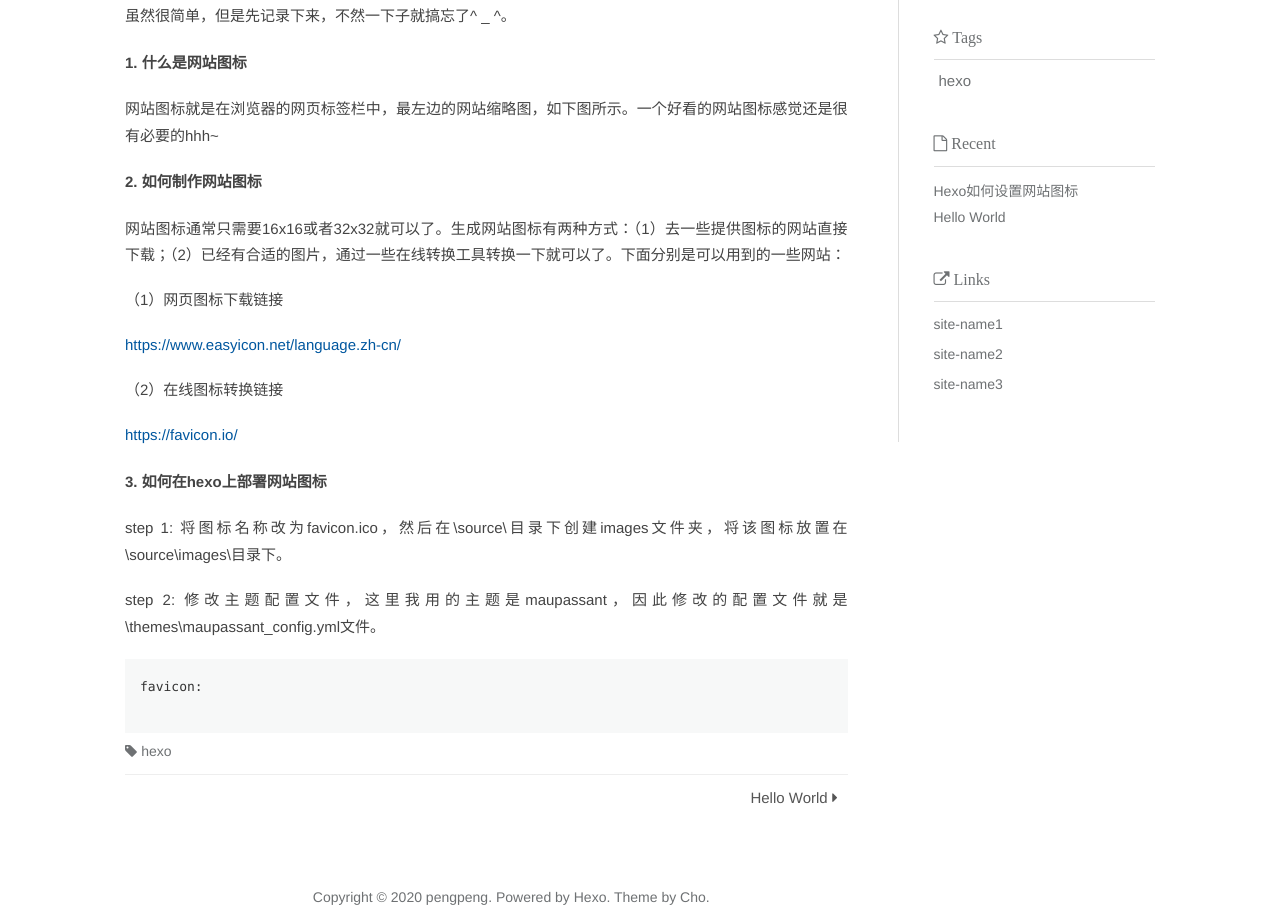
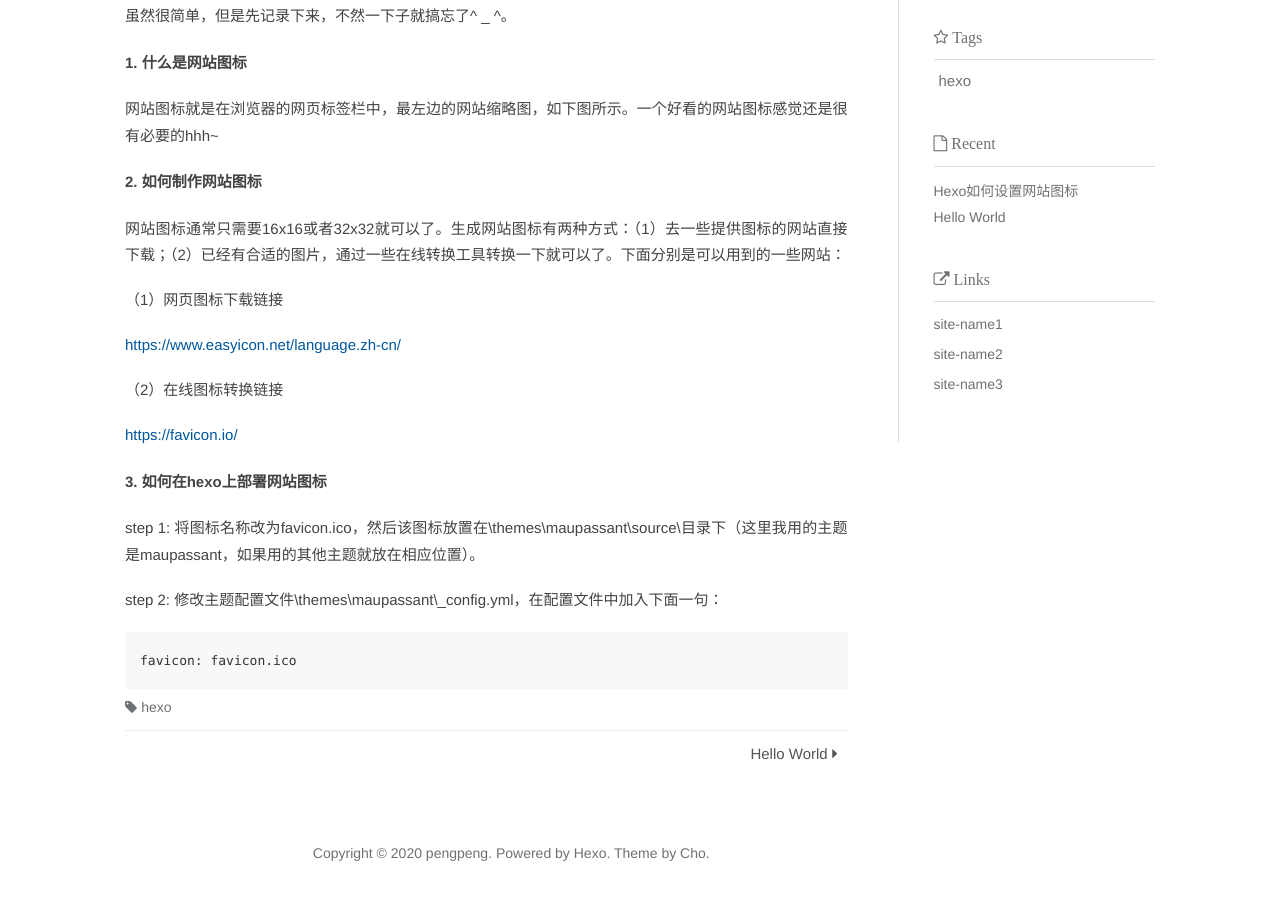
Before and after one commit to lilyhpeng/lilyhpeng.github.io, a plain HTML site: page 2020/09/22/Hexo设置网站图标/index.html in a window 1280 px wide. Shown: the part 302-1214 px from the top of the page. Drawn offline with nearby package versions, Linux system fonts and the light colour scheme.

Commit message:
Site updated: 2020-09-22 20:11:57

```diff
--- a/2020/09/22/Hexo设置网站图标/index.html
+++ b/2020/09/22/Hexo设置网站图标/index.html
@@ -8,9 +8,9 @@
 <p><a target="_blank" rel="noopener" href="https://www.easyicon.net/language.zh-cn/">https://www.easyicon.net/language.zh-cn/</a></p>
 <p>（2）在线图标转换链接</p>
 <p><a target="_blank" rel="noopener" href="https://favicon.io/">https://favicon.io/</a></p>
-<h4 id="3-如何在hexo上部署网站图标"><a href="#3-如何在hexo上部署网站图标" class="headerlink" title="3. 如何在hexo上部署网站图标"></a>3. 如何在hexo上部署网站图标</h4><p>step 1: 将图标名称改为favicon.ico，然后在\source\目录下创建images文件夹，将该图标放置在\source\images\目录下。</p>
-<p>step 2: 修改主题配置文件，这里我用的主题是maupassant，因此修改的配置文件就是\themes\maupassant_config.yml文件。</p>
-<figure class="highlight plain"><table><tr><td class="gutter"><pre><span class="line">1</span><br><span class="line">2</span><br></pre></td><td class="code"><pre><span class="line">favicon:</span><br><span class="line"></span><br></pre></td></tr></table></figure>
+<h4 id="3-如何在hexo上部署网站图标"><a href="#3-如何在hexo上部署网站图标" class="headerlink" title="3. 如何在hexo上部署网站图标"></a>3. 如何在hexo上部署网站图标</h4><p>step 1: 将图标名称改为favicon.ico，然后该图标放置在\themes\maupassant\source\目录下（这里我用的主题是maupassant，如果用的其他主题就放在相应位置）。</p>
+<p>step 2: 修改主题配置文件\themes\maupassant\_config.yml，在配置文件中加入下面一句：</p>
+<figure class="highlight plain"><table><tr><td class="gutter"><pre><span class="line">1</span><br></pre></td><td class="code"><pre><span class="line">favicon: favicon.ico</span><br></pre></td></tr></table></figure>
 
 
 
```
